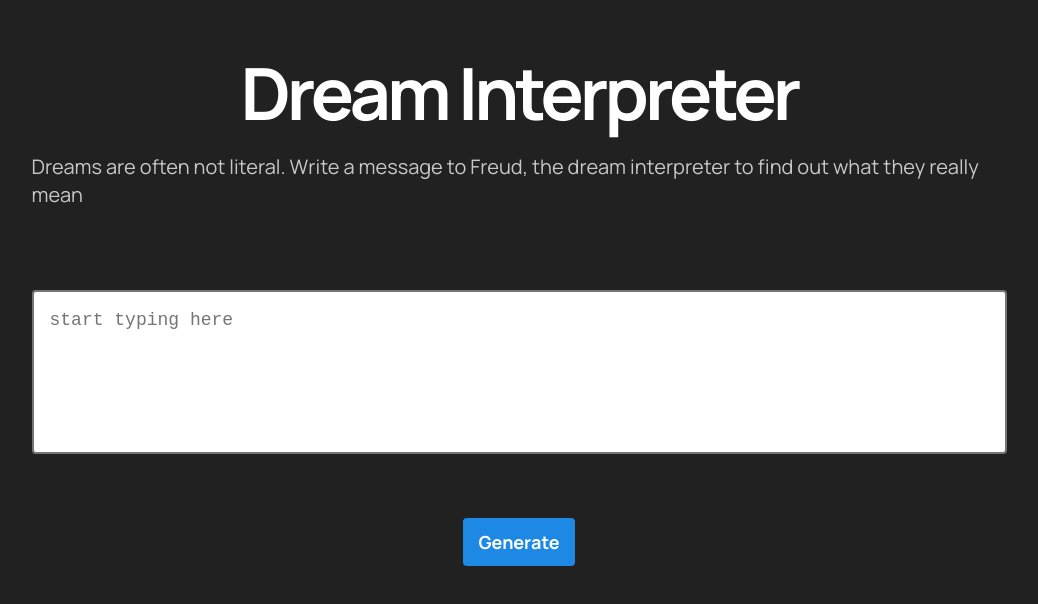
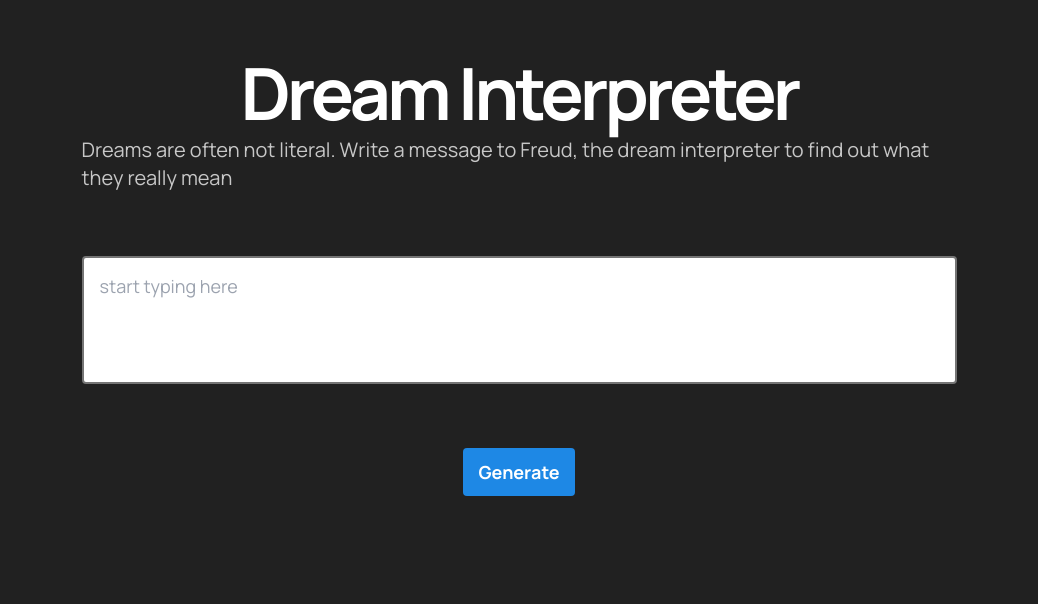
Before and after one commit to samuelopra/dream-interpreter, a Next.js app: page / in a window 1280 px wide. Shown: the top 604 px of the page, without its empty margins (121-1159 px from the left). Built offline with nearby package versions, Linux system fonts and the light colour scheme.

Commit message:
Add DALE2 generated image - masonry

```diff
--- a/package.json
+++ b/package.json
@@ -18,5 +18,10 @@
     "openai": "^3.1.0",
     "react": "^18.2.0",
     "react-dom": "^18.2.0"
+  },
+  "devDependencies": {
+    "autoprefixer": "^10.4.13",
+    "postcss": "^8.4.21",
+    "tailwindcss": "^3.2.4"
   }
 }
--- a/pages/api/generate/[type].js
+++ b/pages/api/generate/[type].js
@@ -29,7 +29,7 @@ const generateGPT3Res = async (prompt) => {
 const generateDale2Image = async (prompt) => {
     return await openai.createImage({
         prompt,
-        n: 1,
+        n: 5,
         size: "1024x1024"
     });
 };
@@ -37,13 +37,13 @@ const generateDale2Image = async (prompt) => {
 const handler = async (req, res) => {
     const { type } = req.query;
 
-    switch (type){
+    switch (type) {
         case 'dream':
             return generateDream(req, res);
         case 'image':
             return generateImage(req, res);
         default:
-            res.status(404).json({output: 'Invalid request'})
+            res.status(404).json({ output: 'Invalid request' })
     }
 };
 
@@ -51,8 +51,7 @@ const generateDream = async (req, res) => {
     console.log(`API: ${basePromptPrefix}${req.body.userInput}`);
 
     const finalUserInput = addPeriod(req.body.userInput);
-    const gpt3Prompt = `${basePromptPrefix}${finalUserInput}`
-    ;
+    const gpt3Prompt = `${basePromptPrefix}${finalUserInput}`;
     console.log(`Final dream prompt: `, gpt3Prompt);
     const baseCompletion = await generateGPT3Res(gpt3Prompt);
     const basePromptOutput = baseCompletion.data.choices.pop();
@@ -62,7 +61,7 @@ const generateDream = async (req, res) => {
 const generateImage = async (req, res) => {
     // input consist of the dream that we previously generated
     const userInput = req?.body?.userInput;
-    if(!userInput) {
+    if (!userInput) {
         res.status(403).json({
             output: 'Invalid user input.'
         })
@@ -77,14 +76,11 @@ const generateImage = async (req, res) => {
     const gpt3res = await generateGPT3Res(gpt3Prompt)
     const dale2prompt = gpt3res.data.choices.pop();
 
-    if(!dale2prompt) {
+    if (!dale2prompt) {
         res.status(500).json({
             output: 'Failed to generate prompt for DALE-2'
         })
     }
-
-//    console.log(`Final DALE-2 prompt: `, dale2prompt);
-
 
     console.log(`Generated DALE-2 prompt: `, dale2prompt.text);
     // split it from 'Prompt:' and take the first array element
@@ -93,11 +89,10 @@ const generateImage = async (req, res) => {
     console.log(dale2ImagePrompt)
     const response = await generateDale2Image(dale2ImagePrompt);
 
-    const imgSrc = response?.data?.data?.[0].url;
-    console.log(imgSrc);
+    const imgSrc = response?.data?.data;
 
     // check for error
-    if(!imgSrc) {
+    if (!imgSrc) {
         res.status(500).json({
             output: 'Failed to generate image'
         })
--- /dev/null
+++ b/pages/grid.js
@@ -0,0 +1,23 @@
+import React from "react";
+
+const Card = (props) => {
+  return (<div className="relative cursor-pointer">
+    {props.children}
+  </div>)
+}
+
+const Grid = ({ children }) => {
+  const filteredChildren = React.Children.toArray(children?.props?.children).filter(Boolean);
+  const mappedChildren = filteredChildren.map((child, index) => {
+    return (<div className="rounded-lg overflow-hidden mb-8" key={`key-prop-${child.type}-${index}`}>
+      <Card {...child.props}>
+        {React.cloneElement(child)}
+      </Card>
+    </div>)
+  });
+  return (<div className="masonry px-16 py-8">
+    {mappedChildren}
+  </div>)
+}
+
+export default Grid;
--- a/pages/index.js
+++ b/pages/index.js
@@ -1,8 +1,8 @@
 import Head from 'next/head';
 import Image from 'next/image';
 import paramintLogo from '../assets/paramint-leaf.png';
-import { useState } from 'react';
-
+import { useState, useEffect } from 'react';
+import Grid from './grid';
 
 const GenerateButton = ({ loading, onClick, title }) => {
   return (<div className='prompt-buttons'>
@@ -18,17 +18,20 @@ const GenerateButton = ({ loading, onClick, title }) => {
     </a></div>)
 }
 
-// render image using Image component
-const GeneratedImage = ({ imageBlob }) => {
-  return (<Image src={imageBlob} width="200" height="200" />)
+const renderImages = (images) => {
+  console.log("Images", images)
+  if (!images || images.length < 1) {
+    return null;
+  }
+  return (images.map(image => <img src={image.url}></img>));
 }
 
 const Home = () => {
   const [userInput, setUserInput] = useState('');
 
   const [apiOutput, setApiOutput] = useState({
-    dream: '',
-    image: ''
+    dream: ``,
+    image: []
   });
 
   const [isGenerating, setIsGenerating] = useState({
@@ -86,7 +89,7 @@ const Home = () => {
     console.log('OpenAI replied...', output);
     setApiOutput({
       ...apiOutput,
-      image: `${output}`
+      image: output
     });
     setIsGenerating({
       ...isGenerating,
@@ -94,6 +97,15 @@ const Home = () => {
     });
   };
 
+  useEffect(() => {
+    if (apiOutput.dream) {
+      setIsGenerating(state => ({
+        ...state,
+        dream: true
+      }))
+      callGenerateImageEndpoint();
+    }
+  }, [apiOutput.dream]);
 
   const onUserChangedText = (event) => {
     setUserInput(event.target.value);
@@ -126,7 +138,9 @@ const Home = () => {
         </div>
         <GenerateButton title="Generate" loading={isGenerating.dream} onClick={callGenerateEndpoint}></GenerateButton>
       </div>
-      {apiOutput.dream && (
+      <Grid>
+        <div>
+          {apiOutput.dream && (<div className="rounded-lg h-full">
             <div className='output'>
               <div className='output-header-container'>
                 <div className='output-header'>
@@ -137,12 +151,10 @@ const Home = () => {
                 <p>{apiOutput.dream}</p>
               </div>
             </div>
-      )}
-      {apiOutput.dream && (<GenerateButton title="Generate an image of Your dream" loading={isGenerating.image} onClick={callGenerateImageEndpoint}></GenerateButton>)}
-      {apiOutput.image && !isGenerating.image && !isGenerating.dream && (
-        <GeneratedImage imageBlob={apiOutput.image}></GeneratedImage>
-      )}
-
+          </div>)}
+          {apiOutput.image && renderImages(apiOutput.image)}
+        </div>
+      </Grid >
       {/* <div className='badge-container grow'>
         <a href='https://paramint.digital' target='_blank' rel='noreferrer'>
           <div className='badge'>
@@ -152,7 +164,7 @@ const Home = () => {
         </a>
       </div> */}
 
-    </div>
+    </div >
   );
 };
 
--- a/pages/styles.css
+++ b/pages/styles.css
@@ -1,4 +1,7 @@
 @import url('https://fonts.googleapis.com/css2?family=Manrope:wght@400;700;800&display=swap');
+@tailwind base;
+@tailwind components;
+@tailwind utilities;
 
 /* :root {
   --primary-color: #222;
@@ -128,9 +131,6 @@ body {
 }
 
 .output {
-  border: 2px solid #757575;
-  border-radius: 4px;
-  margin-top: 24px;
   width: 100%;
 }
 
@@ -190,3 +190,25 @@ body {
     font-size: 48px;
   }
 }
+
+
+.masonry {
+  column-count: 1;
+  column-gap: 1.5rem;
+}
+
+@screen sm {
+  .masonry {
+    column-count: 2;
+  }
+}
+
+@screen lg {
+  .masonry {
+    column-count: 3;
+  }
+}
+
+.card-ovarlay {
+  background: linear-gradient(0deg, black, transparent);
+}
--- /dev/null
+++ b/postcss.config.js
@@ -0,0 +1,6 @@
+module.exports = {
+  plugins: {
+    tailwindcss: {},
+    autoprefixer: {},
+  },
+}
--- /dev/null
+++ b/tailwind.config.js
@@ -0,0 +1,11 @@
+/** @type {import('tailwindcss').Config} */
+module.exports = {
+  content: [
+    "./pages/**/*.{js,ts,jsx,tsx}",
+    "./components/**/*.{js,ts,jsx,tsx}",
+  ],
+  theme: {
+    extend: {},
+  },
+  plugins: [],
+}
```
Also changed, not shown: 1 other file (tests, documents, lock files or other folders). Lines whose indentation alone changed are shown as unchanged.
